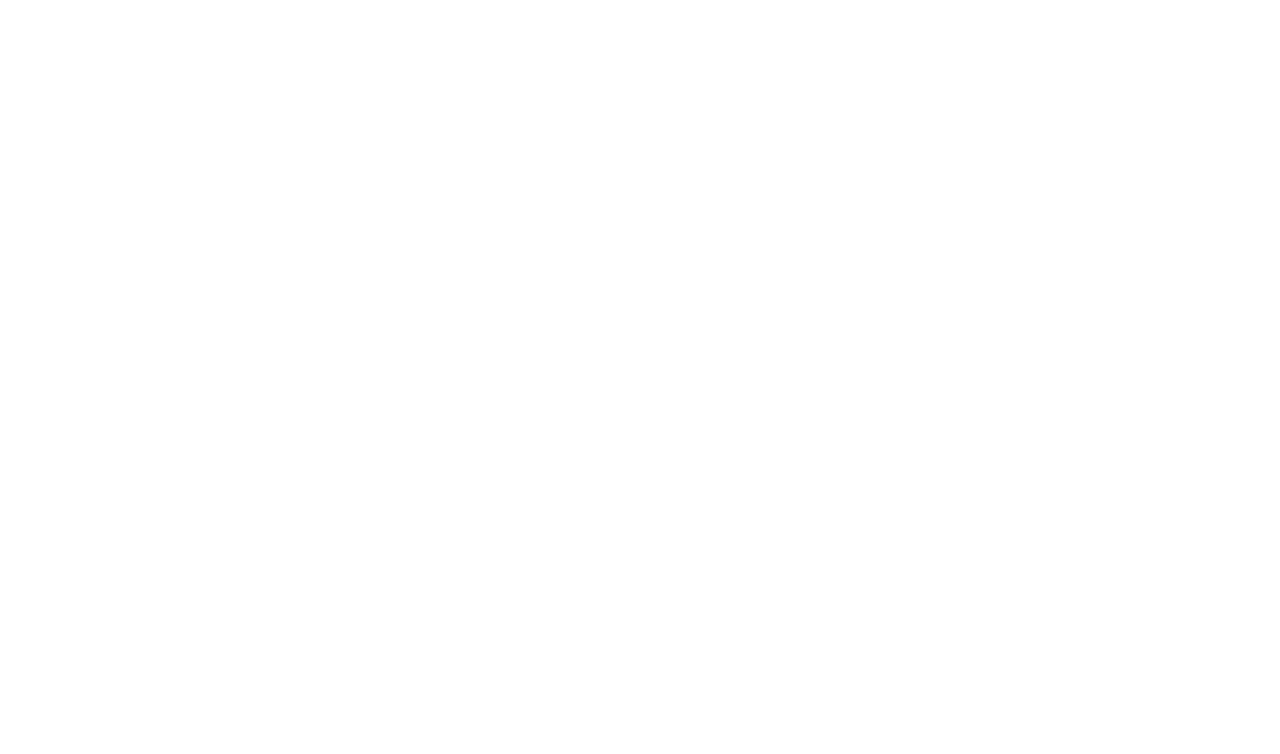
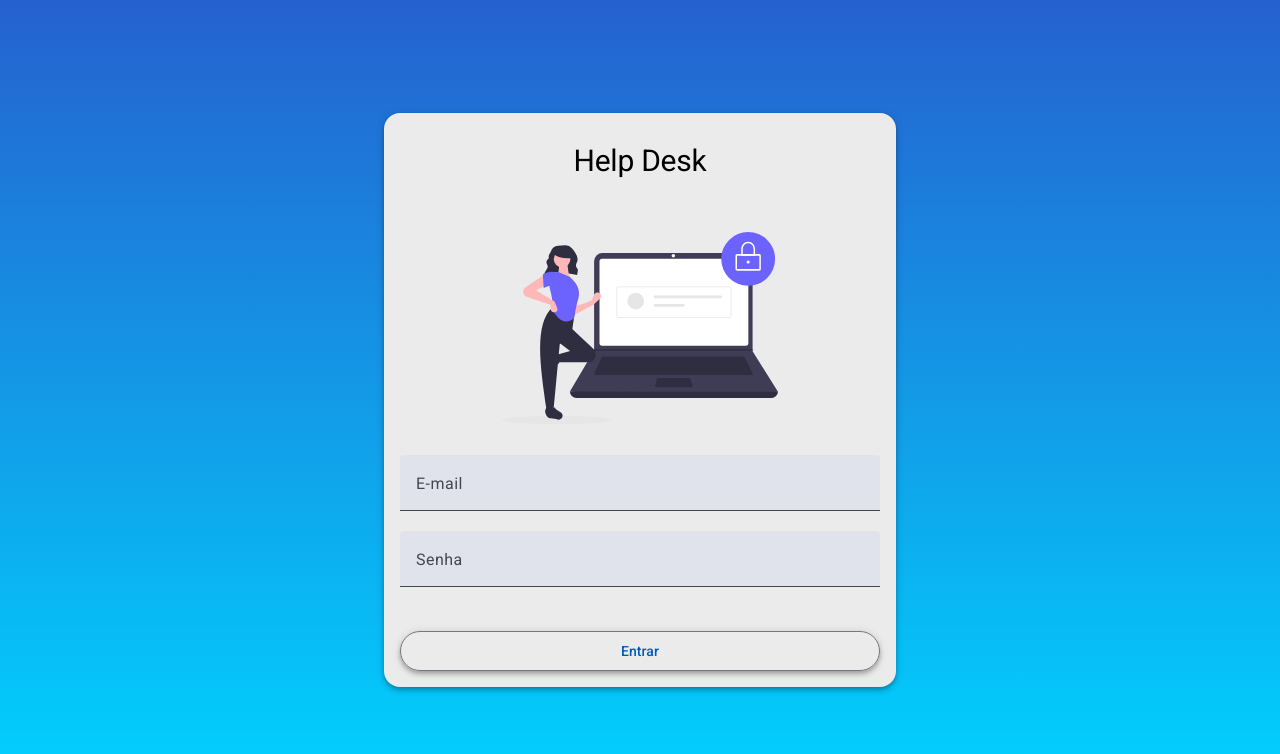
Before and after one commit to kauank8/HelpDesk-Front, an Angular app: page /login in a window 1280 px wide. Before the commit this address led to /. Shown: the top 754 px of the page. Built offline with nearby package versions, Linux system fonts and the light colour scheme.

Commit message:
Criando componente Login e personalizando html e css

```diff
--- a/src/app/app.routes.ts
+++ b/src/app/app.routes.ts
@@ -2,8 +2,12 @@
 import { NavComponent } from './components/nav/nav.component';
 import { HomeComponent } from './components/home/home.component';
 import { TecnicoListComponent } from './components/tecnico/tecnico-list/tecnico-list.component';
+import { LoginComponent } from './components/login/login.component';
 
 export const routes: Routes = [
+    {
+        path:'login', component:LoginComponent
+    },
     {
         path:'', component: NavComponent, children: [
             {path: 'home', component: HomeComponent},
--- /dev/null
+++ b/src/app/components/login/login.component.css
@@ -0,0 +1,32 @@
+.container{
+    height: 100%;
+    background: linear-gradient(180deg, rgba(2,0,36,1) 0%, rgba(37,97,207,1) 0%, rgba(0,212,255,1) 100%);
+    display: flex;
+    align-items: center;
+    justify-content: center;
+}
+.form {
+    width: 30rem;
+    margin: auto;
+    background-color: rgb(235, 235, 235);
+    padding: 1rem 1rem;
+    border-radius: 1rem;
+ }
+
+h1 {
+    width: 100%;
+    text-align: center;
+    font-size: 30px;
+ }
+
+ .full-width {
+    width: 100%;
+ }
+ img {
+    height: 12rem;
+    width: 100%;
+    margin: 1.5rem auto 1.5rem auto;
+ }
+ button {
+    margin-top: 1.5rem;
+ }
--- /dev/null
+++ b/src/app/components/login/login.component.html
@@ -0,0 +1,16 @@
+<div class="container">
+    <form class="form mat-elevation-z4">
+    <h1>Help Desk</h1>
+    <img src="img/login-image.svg" alt="">
+    <mat-form-field class="full-width" appearance='fill'>
+      <mat-label>E-mail</mat-label>
+      <input matInput placeholder="Ex. fulano@gmail.com">
+    </mat-form-field>
+
+    <mat-form-field class="full-width" appearance='fill'>
+        <mat-label>Senha</mat-label>
+        <input type="password" matInput placeholder="Ex. 123">
+      </mat-form-field>
+      <button class="full-width mat-elevation-z4" mat-stroked-button>Entrar</button>
+  </form>
+</div>
```
Also changed, not shown: src/app/components/login/login.component.ts (added, +16 -0 lines), public/img/login-image.svg (added), src/app/components/tecnico/tecnico-list/tecnico-list.component.css (indentation only).
